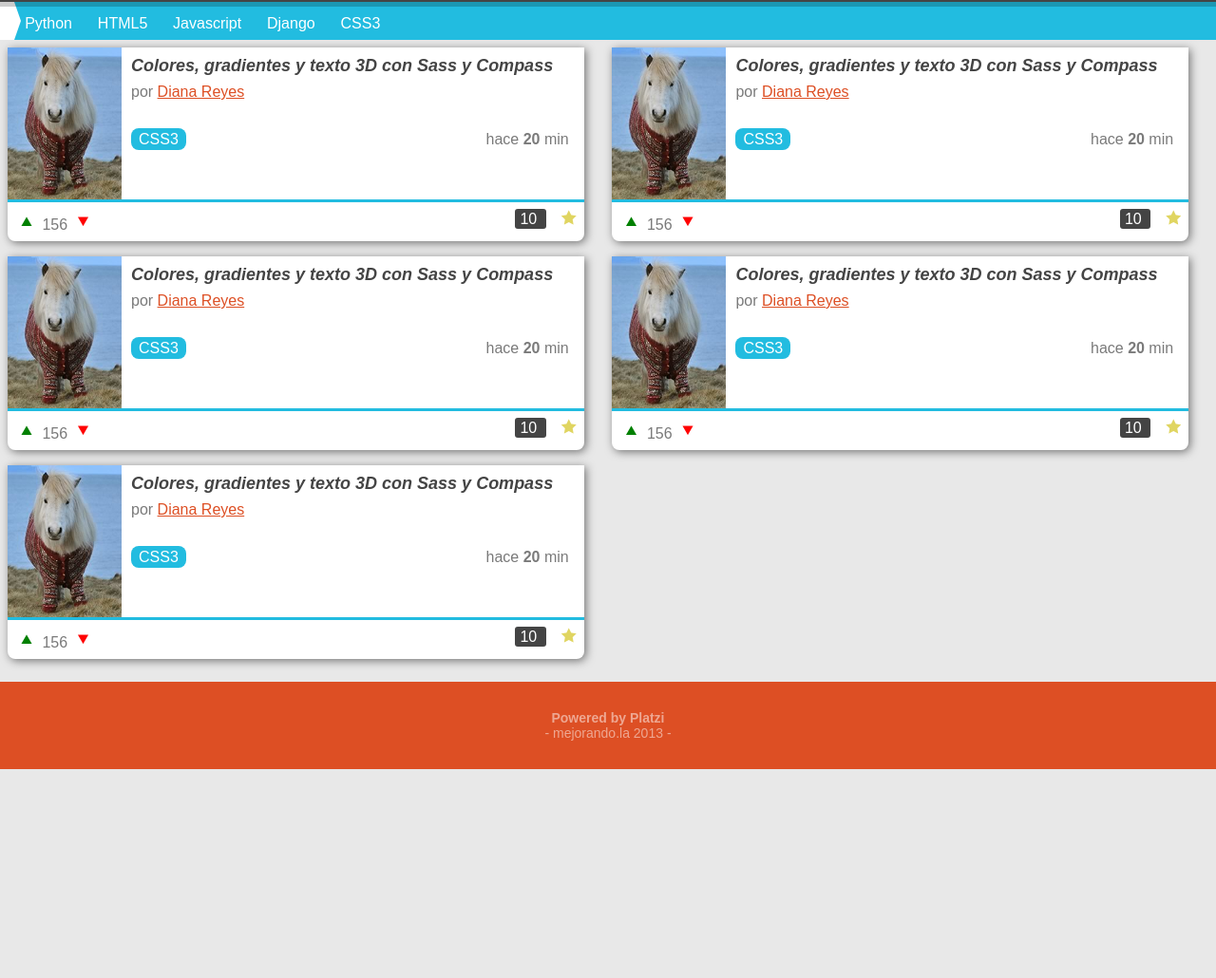
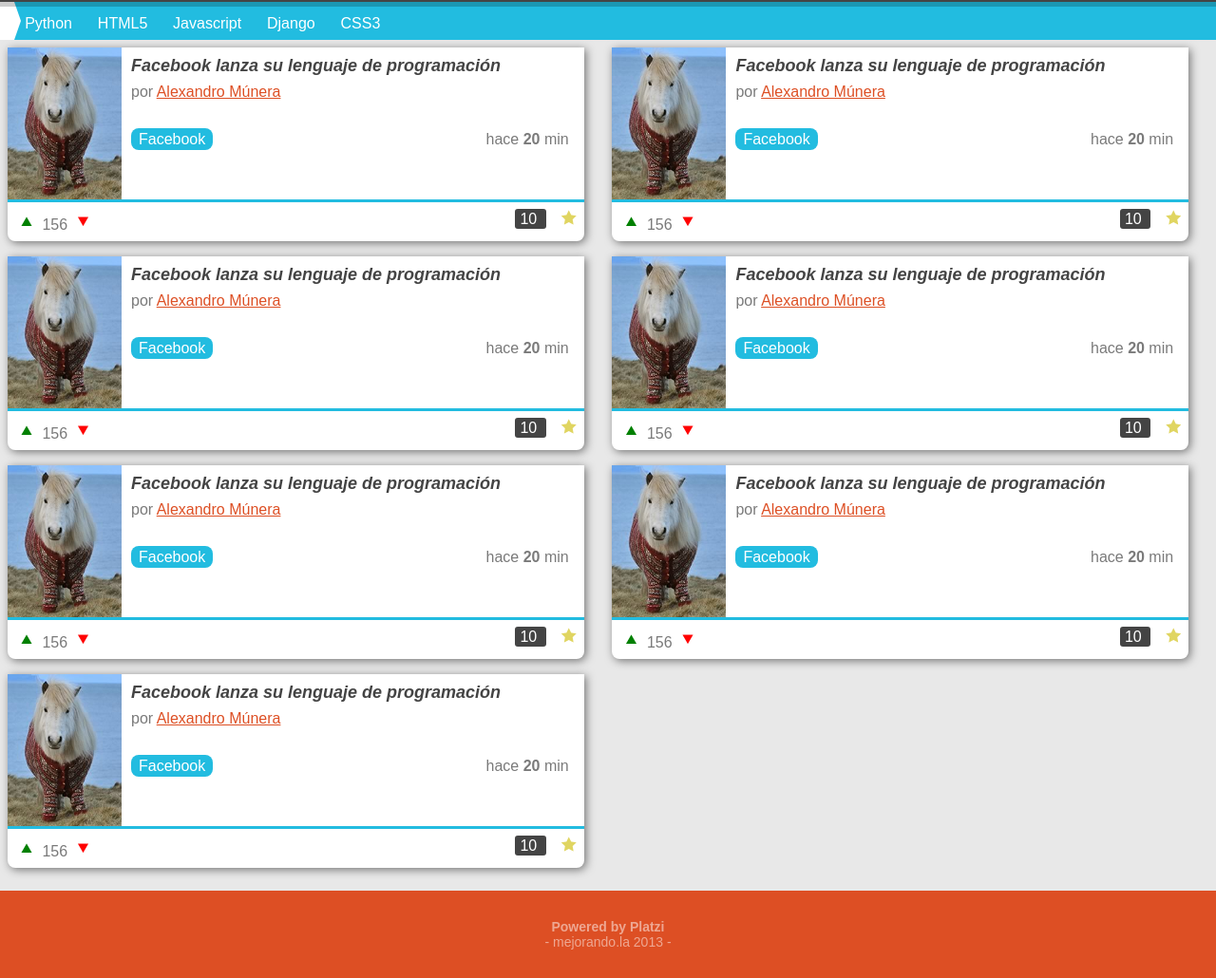
Before and after one commit to AlexandroMunera/FAMG, a plain HTML site: page index.html in a window 1280 px wide. Shown: the part 70-1100 px from the top of the page at 95% size. Before the commit the page ends 880 px from the top, so only its background shows below. Drawn offline with Linux system fonts and the light colour scheme.

Commit message:
Cambios a Famg
Cambio titulo - h1 - y los articulos

```diff
--- a/index.html
+++ b/index.html
@@ -3,7 +3,7 @@
 <head>
 	<meta charset="utf-8" />
 	<meta name="viewport" content="width=device-width, initial-scale=1, maximum-scale=1" />
-	<title>Puls4: Comunidad para gente atractiva y millonaria</title>
+	<title>Famg: Web tecnológica</title>
 	<link rel="stylesheet" href="css/normalize.css" />
 	<link rel="stylesheet" href="css/puls4.css" />
 </head>
@@ -14,7 +14,7 @@
 		</div>
 		<div class="titular">
 			<h1 class="titulo">
-				Puls4: Comunidad profesional de gente atractiva
+				Famg: Web tecnológica para genta Cool
 			</h1>
 			<div>
 				<a class="filtro" href="#">
@@ -50,12 +50,12 @@
 				</figure>
 				<div class="detalles">
 					<h2 class="titulo">
-						Colores, gradientes y texto 3D con Sass y Compass
+						Facebook lanza su lenguaje de programación
 					</h2>
 					<p class="autor">
-						por <a href="#">Diana Reyes</a>
+						por <a href="#">Alexandro Múnera</a>
 					</p>
-					<a class="tag" href="#">CSS3</a>
+					<a class="tag" href="#">Facebook</a>
 					<p class="fecha">hace <strong>20</strong> min</p>
 				</div>
 			</div>
@@ -76,19 +76,19 @@
 			</div>
 		</article>
 
-		<article class="post">
+			<article class="post">
 			<div class="descripcion">
 				<figure class="imagen">
 					<img src="imagenes/foto.jpg" />
 				</figure>
 				<div class="detalles">
 					<h2 class="titulo">
-						Colores, gradientes y texto 3D con Sass y Compass
+						Facebook lanza su lenguaje de programación
 					</h2>
 					<p class="autor">
-						por <a href="#">Diana Reyes</a>
+						por <a href="#">Alexandro Múnera</a>
 					</p>
-					<a class="tag" href="#">CSS3</a>
+					<a class="tag" href="#">Facebook</a>
 					<p class="fecha">hace <strong>20</strong> min</p>
 				</div>
 			</div>
@@ -108,19 +108,20 @@
 				</div>
 			</div>
 		</article>
-		<article class="post">
+
+			<article class="post">
 			<div class="descripcion">
 				<figure class="imagen">
 					<img src="imagenes/foto.jpg" />
 				</figure>
 				<div class="detalles">
 					<h2 class="titulo">
-						Colores, gradientes y texto 3D con Sass y Compass
+						Facebook lanza su lenguaje de programación
 					</h2>
 					<p class="autor">
-						por <a href="#">Diana Reyes</a>
+						por <a href="#">Alexandro Múnera</a>
 					</p>
-					<a class="tag" href="#">CSS3</a>
+					<a class="tag" href="#">Facebook</a>
 					<p class="fecha">hace <strong>20</strong> min</p>
 				</div>
 			</div>
@@ -140,19 +141,20 @@
 				</div>
 			</div>
 		</article>
-		<article class="post">
+
+			<article class="post">
 			<div class="descripcion">
 				<figure class="imagen">
 					<img src="imagenes/foto.jpg" />
 				</figure>
 				<div class="detalles">
 					<h2 class="titulo">
-						Colores, gradientes y texto 3D con Sass y Compass
+						Facebook lanza su lenguaje de programación
 					</h2>
 					<p class="autor">
-						por <a href="#">Diana Reyes</a>
+						por <a href="#">Alexandro Múnera</a>
 					</p>
-					<a class="tag" href="#">CSS3</a>
+					<a class="tag" href="#">Facebook</a>
 					<p class="fecha">hace <strong>20</strong> min</p>
 				</div>
 			</div>
@@ -172,19 +174,20 @@
 				</div>
 			</div>
 		</article>
-		<article class="post">
+
+			<article class="post">
 			<div class="descripcion">
 				<figure class="imagen">
 					<img src="imagenes/foto.jpg" />
 				</figure>
 				<div class="detalles">
 					<h2 class="titulo">
-						Colores, gradientes y texto 3D con Sass y Compass
+						Facebook lanza su lenguaje de programación
 					</h2>
 					<p class="autor">
-						por <a href="#">Diana Reyes</a>
+						por <a href="#">Alexandro Múnera</a>
 					</p>
-					<a class="tag" href="#">CSS3</a>
+					<a class="tag" href="#">Facebook</a>
 					<p class="fecha">hace <strong>20</strong> min</p>
 				</div>
 			</div>
@@ -204,6 +207,74 @@
 				</div>
 			</div>
 		</article>
+
+			<article class="post">
+			<div class="descripcion">
+				<figure class="imagen">
+					<img src="imagenes/foto.jpg" />
+				</figure>
+				<div class="detalles">
+					<h2 class="titulo">
+						Facebook lanza su lenguaje de programación
+					</h2>
+					<p class="autor">
+						por <a href="#">Alexandro Múnera</a>
+					</p>
+					<a class="tag" href="#">Facebook</a>
+					<p class="fecha">hace <strong>20</strong> min</p>
+				</div>
+			</div>
+			<div class="acciones">
+				<div class="votos">
+					<a class="up" href="#"></a>
+					<span class="total">156</span>
+					<a class="down" href="#"></a>
+				</div>
+				<div class="datos">
+					<a class="comentarios" href="#">
+						10
+					</a>
+					<a class="estrellita" href="#">
+
+					</a>
+				</div>
+			</div>
+		</article>
+
+			<article class="post">
+			<div class="descripcion">
+				<figure class="imagen">
+					<img src="imagenes/foto.jpg" />
+				</figure>
+				<div class="detalles">
+					<h2 class="titulo">
+						Facebook lanza su lenguaje de programación
+					</h2>
+					<p class="autor">
+						por <a href="#">Alexandro Múnera</a>
+					</p>
+					<a class="tag" href="#">Facebook</a>
+					<p class="fecha">hace <strong>20</strong> min</p>
+				</div>
+			</div>
+			<div class="acciones">
+				<div class="votos">
+					<a class="up" href="#"></a>
+					<span class="total">156</span>
+					<a class="down" href="#"></a>
+				</div>
+				<div class="datos">
+					<a class="comentarios" href="#">
+						10
+					</a>
+					<a class="estrellita" href="#">
+
+					</a>
+				</div>
+			</div>
+		</article>
+
+
 	</section>
 	<footer>
 		<h3>
```
